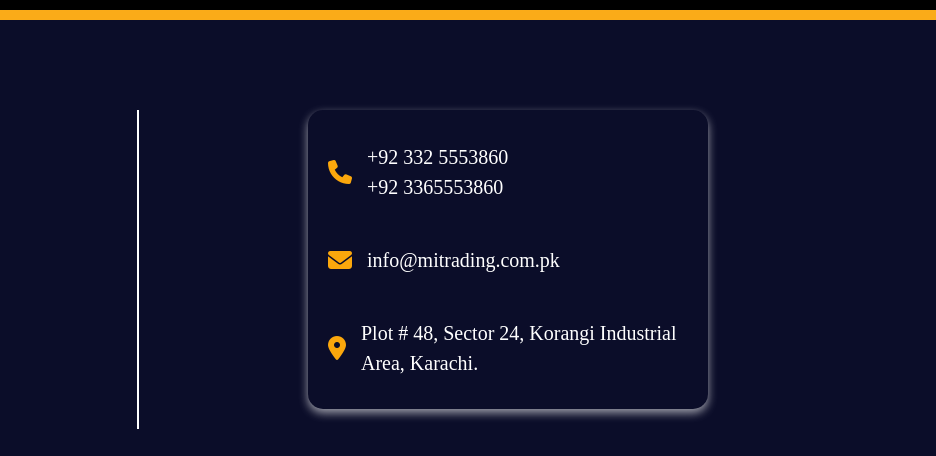
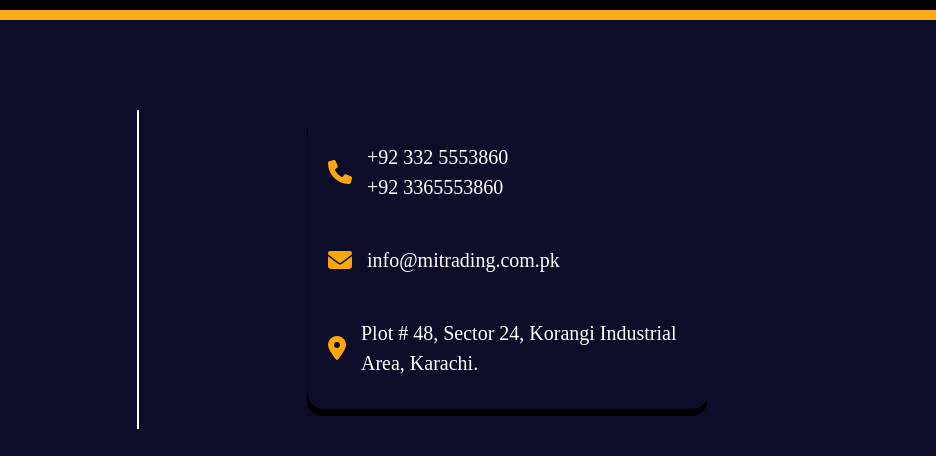
Before and after one commit to rayyanahmedkhatri/mitrading1, a plain HTML site: page index.html in a window 1280 px wide. Shown: the part 1887-2343 px from the top of the page, 344-1280 px from the left. Drawn offline with Linux system fonts and the light colour scheme.

Commit message:
Update style.css

```diff
--- a/assets/css/style.css
+++ b/assets/css/style.css
@@ -369,7 +369,7 @@
   /* margin: 0 auto; */
   padding: 20px;
   border-radius: 15px;
-  box-shadow: 0 4px 10px rgba(255, 255, 255, 0.604);
+  box-shadow: -1px 7px 0px rgb(0 0 0);
   justify-content: space-around;
 }
 
```
